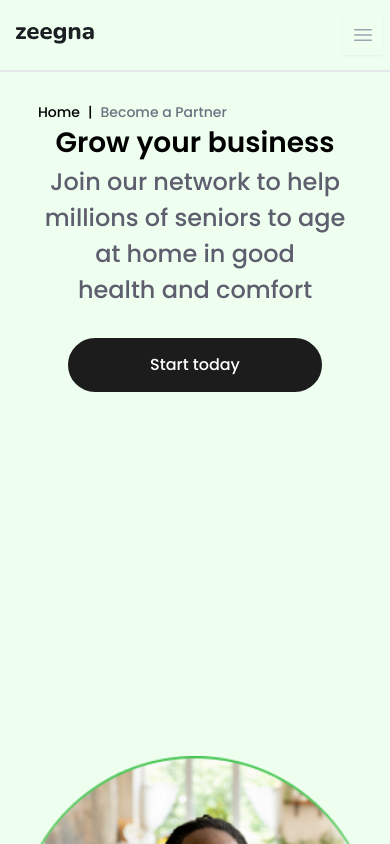
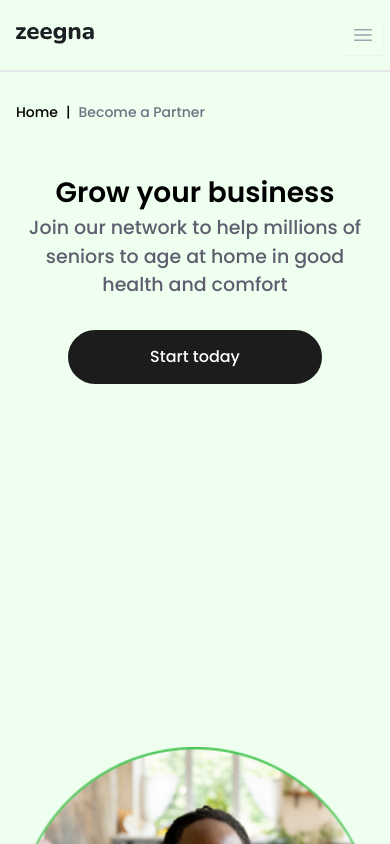
Before and after one commit to qasimfida/zeegna-updated, a React (Vite) app: page /become-partner in a window 390 px wide. Shown: the top 844 px of the page. Built offline with nearby package versions, Linux system fonts and the light colour scheme.

Commit message:
worked on guiding principles

```diff
--- a/src/components/becomePartnerSlider/PartnerContainer.jsx
+++ b/src/components/becomePartnerSlider/PartnerContainer.jsx
@@ -7,7 +7,7 @@ import { Link } from "react-router-dom";
 const PartnerContainer = () => {
   return (
     <div className="pt-[30px] pb-[50px] bg-[#eefff0] font-poppins">
-      <div className="flex justify-start pl-[38px] w-full text-sm font-medium">
+      <div className="flex justify-start md:pl-[38px] max-sm:pl-[16px] w-full text-sm font-medium">
         <Link
           to="/"
           className={`hover:underline ${
@@ -26,13 +26,13 @@ const PartnerContainer = () => {
           Become a Partner
         </Link>
       </div>
-      <div className="flex flex-col items-center">
-        <h1 className="text-[28px] sm:text-[48px] md:text-[64px] font-semibold font-poppins text-center">
+      <div className="flex flex-col items-center max-sm:pt-[50px]">
+        <h1 className="text-[28px] sm:text-[48px] md:text-[64px] font-semibold font-poppins text-center max-sm:text-[28px]">
           Grow your business
         </h1>
-        <p className="text-[24px] font-medium text-[#5E5E6F] text-center">
-          Join our network to help millions of seniors to age <br /> at home in
-          good health and comfort
+        <p className="text-[24px] font-medium text-[#5E5E6F] text-center max-sm:text-[19px] max-sm:sm-[16px]">
+          Join our network to help millions of seniors to age{" "}
+          <br className="max-sm:hidden" /> at home in good health and comfort
         </p>
         <div className="flex justify-between">
           <div className="relative lg:right-[180px] xl:right-[250px] top-[120px] hidden md:block">
```
